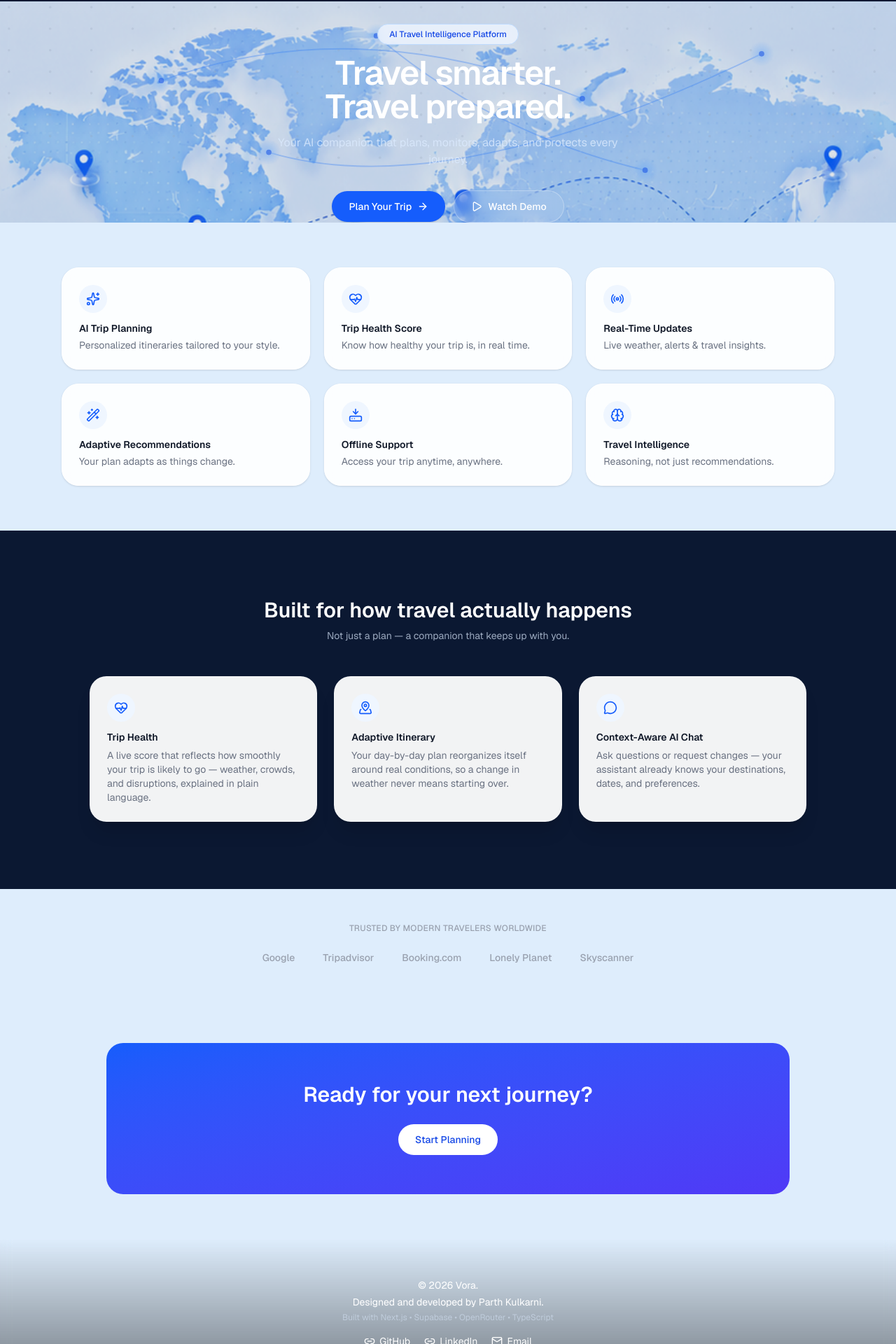
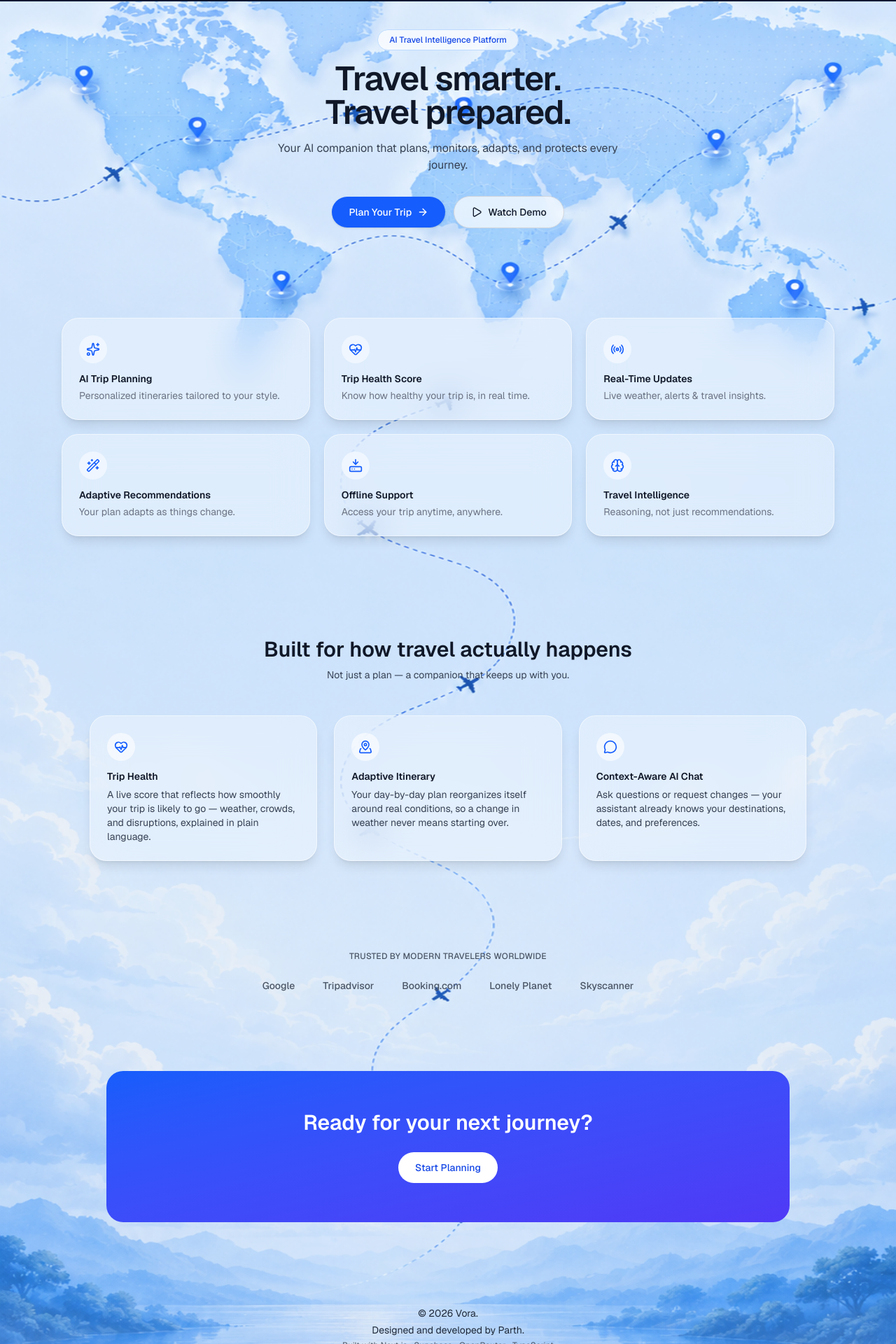
Before and after one commit to p-rth12999/ai-travel-intel, a Next.js app: page / in a window 1280 px wide. Shown: the part 74-1994 px from the top of the page at 70% size. Built offline with nearby package versions, Linux system fonts and the light colour scheme.

Commit message:
fixed landing page

```diff
--- a/src/app/page.tsx
+++ b/src/app/page.tsx
@@ -1,3 +1,4 @@
+
 import LandingNav from '@/components/landing/LandingNav'
 import Hero from '@/components/landing/Hero'
 import FeatureCards from '@/components/landing/FeatureCards'
@@ -5,10 +6,20 @@ import Showcase from '@/components/landing/Showcase'
 import SocialProof from '@/components/landing/SocialProof'
 import CTASection from '@/components/landing/CTASection'
 import Footer from '@/components/landing/Footer'
-
 export default function LandingPage() {
   return (
-    <div className="min-h-screen bg-[#DEEDFC]">
+    <div className="relative min-h-screen overflow-hidden bg-[#DEEDFC]">
+      {/* Background World Map Graphic */}
+      <div className="pointer-events-none absolute inset-0 z-0 flex justify-center select-none">
+        {/* eslint-disable-next-line @next/next/no-img-element */}
+        <img
+          src="/images/world-map-tall.png"
+          alt="World Map Background"
+          className="h-full w-full max-w-7xl object-cover object-top opacity-90 sm:object-fill"
+        />
+      </div>
+      {/* Page Content Layer */}
+      <div className="relative z-10">
         <LandingNav />
         <Hero />
         <FeatureCards />
@@ -17,5 +28,6 @@ export default function LandingPage() {
         <CTASection />
         <Footer />
       </div>
+    </div>
   )
 }
--- a/src/components/landing/FeatureCards.tsx
+++ b/src/components/landing/FeatureCards.tsx
@@ -24,7 +24,7 @@ export default function FeatureCards() {
             viewport={{ once: true, margin: '-60px' }}
             transition={{ duration: 0.5, delay: i * 0.08 }}
             whileHover={{ y: -4 }}
-            className="rounded-3xl border border-white bg-white/90 p-6 shadow-sm backdrop-blur transition-shadow hover:shadow-md"
+            className="rounded-3xl border border-white/50 bg-white/35 p-6 shadow-lg backdrop-blur-xl transition-shadow hover:shadow-xl"
           >
             <div className="mb-3 flex h-10 w-10 items-center justify-center rounded-full bg-blue-50">
               <f.icon className="h-5 w-5 text-blue-600" />
--- a/src/components/landing/Footer.tsx
+++ b/src/components/landing/Footer.tsx
@@ -2,18 +2,18 @@ import { Link2, Mail } from 'lucide-react'
 
 export default function Footer() {
   return (
-    <footer className="bg-gradient-to-b from-transparent to-black/50 px-6 py-14 text-center text-white backdrop-blur-sm">
+    <footer className="px-6 py-14 text-center text-gray-800">
       <p className="text-sm">© 2026 Vora.</p>
-      <p className="mt-1 text-sm">Designed and developed by Parth Kulkarni.</p>
-      <p className="mt-1 text-xs text-blue-100/50">Built with Next.js • Supabase • OpenRouter • TypeScript</p>
+      <p className="mt-1 text-sm">Designed and developed by Parth.</p>
+      <p className="mt-1 text-xs text-gray-600">Built with Next.js • Supabase • OpenRouter • TypeScript</p>
       <div className="mt-4 flex items-center justify-center gap-5">
-        <a href="https://github.com/p-rth12999" className="flex items-center gap-1.5 text-sm hover:text-white">
+        <a href="#" className="flex items-center gap-1.5 text-sm hover:text-gray-900">
           <Link2 className="h-4 w-4" /> GitHub
         </a>
-        <a href="https://www.linkedin.com/in/parth-kulkarni-18148332b/" className="flex items-center gap-1.5 text-sm hover:text-white">
+        <a href="#" className="flex items-center gap-1.5 text-sm hover:text-gray-900">
           <Link2 className="h-4 w-4" /> LinkedIn
         </a>
-        <a href="mailto:pyk12999@gmail.com" className="flex items-center gap-1.5 text-sm hover:text-white">
+        <a href="#" className="flex items-center gap-1.5 text-sm hover:text-gray-900">
           <Mail className="h-4 w-4" /> Email
         </a>
       </div>
--- a/src/components/landing/Hero.tsx
+++ b/src/components/landing/Hero.tsx
@@ -3,23 +3,16 @@
 import Link from 'next/link'
 import { motion } from 'framer-motion'
 import { ArrowRight, Play } from 'lucide-react'
-import WorldMapBackground from '@/components/landing/WorldMapBackground'
 
 export default function Hero() {
   return (
-    <section className="relative overflow-hidden bg-[#0B1832] pb-0 pt-8">
-  <div
-    className="absolute inset-0 bg-cover bg-top"
-    style={{ backgroundImage: "url('/images/world-map-tall.png')", minHeight: '160vh' }}
-  />
-  <div className="absolute inset-0 bg-[#0B1832]/10" />
-  <WorldMapBackground />
-      <div className="relative z-10 mx-auto max-w-3xl px-6 text-center">
+    <section className="relative px-6 pb-16 pt-10">
+      <div className="mx-auto max-w-3xl text-center">
         <motion.span
           initial={{ opacity: 0, y: 10 }}
           animate={{ opacity: 1, y: 0 }}
           transition={{ duration: 0.6 }}
-          className="mb-4 inline-block rounded-full border border-blue-200 bg-blue-50/80 px-4 py-1.5 text-xs font-medium text-blue-700 backdrop-blur"
+          className="mb-4 inline-block rounded-full border border-blue-200 bg-white/70 px-4 py-1.5 text-xs font-medium text-blue-700 backdrop-blur"
         >
           AI Travel Intelligence Platform
         </motion.span>
@@ -27,7 +20,7 @@ export default function Hero() {
           initial={{ opacity: 0, y: 16 }}
           animate={{ opacity: 1, y: 0 }}
           transition={{ duration: 0.7, delay: 0.1 }}
-          className="text-4xl font-semibold tracking-tight text-white sm:text-5xl"
+          className="text-4xl font-semibold tracking-tight text-gray-900 sm:text-5xl"
         >
           Travel smarter.<br />Travel prepared.
         </motion.h1>
@@ -35,7 +28,7 @@ export default function Hero() {
           initial={{ opacity: 0, y: 16 }}
           animate={{ opacity: 1, y: 0 }}
           transition={{ duration: 0.7, delay: 0.2 }}
-          className="mx-auto mt-4 max-w-lg text-base text-blue-100/80"
+          className="mx-auto mt-4 max-w-lg text-base text-gray-700"
         >
           Your AI companion that plans, monitors, adapts, and protects every journey.
         </motion.p>
@@ -48,9 +41,9 @@ export default function Hero() {
           <Link href="/login" className="flex items-center gap-2 rounded-full bg-blue-600 px-6 py-3 text-sm font-medium text-white shadow-sm hover:bg-blue-700">
             Plan Your Trip <ArrowRight className="h-4 w-4" />
           </Link>
-         <a href="#showcase" className="flex items-center gap-2 rounded-full border border-white/30 bg-white/10 px-6 py-3 text-sm font-medium text-white backdrop-blur hover:bg-white/20">
-  <Play className="h-4 w-4" /> Watch Demo
-</a>
+          <a href="#showcase" className="flex items-center gap-2 rounded-full border border-gray-300 bg-white/70 px-6 py-3 text-sm font-medium text-gray-900 backdrop-blur hover:bg-white">
+            <Play className="h-4 w-4" /> Watch Demo
+          </a>
         </motion.div>
       </div>
     </section>
--- a/src/components/landing/Showcase.tsx
+++ b/src/components/landing/Showcase.tsx
@@ -4,30 +4,18 @@ import { motion } from 'framer-motion'
 import { HeartPulse, MapPinned, MessageCircle } from 'lucide-react'
 
 const PANELS = [
-  {
-    icon: HeartPulse,
-    title: 'Trip Health',
-    desc: 'A live score that reflects how smoothly your trip is likely to go — weather, crowds, and disruptions, explained in plain language.',
-  },
-  {
-    icon: MapPinned,
-    title: 'Adaptive Itinerary',
-    desc: 'Your day-by-day plan reorganizes itself around real conditions, so a change in weather never means starting over.',
-  },
-  {
-    icon: MessageCircle,
-    title: 'Context-Aware AI Chat',
-    desc: 'Ask questions or request changes — your assistant already knows your destinations, dates, and preferences.',
-  },
+  { icon: HeartPulse, title: 'Trip Health', desc: 'A live score that reflects how smoothly your trip is likely to go — weather, crowds, and disruptions, explained in plain language.' },
+  { icon: MapPinned, title: 'Adaptive Itinerary', desc: 'Your day-by-day plan reorganizes itself around real conditions, so a change in weather never means starting over.' },
+  { icon: MessageCircle, title: 'Context-Aware AI Chat', desc: 'Ask questions or request changes — your assistant already knows your destinations, dates, and preferences.' },
 ]
 
 export default function Showcase() {
   return (
-    <section id="showcase" className="relative bg-[#0B1832] px-6 py-24">
+    <section id="showcase" className="relative px-6 py-20">
       <div className="mx-auto max-w-5xl">
         <div className="mb-12 text-center">
-          <h2 className="text-2xl font-semibold text-white sm:text-3xl">Built for how travel actually happens</h2>
-          <p className="mt-2 text-sm text-blue-100/70">Not just a plan — a companion that keeps up with you.</p>
+          <h2 className="text-2xl font-semibold text-gray-900 sm:text-3xl">Built for how travel actually happens</h2>
+          <p className="mt-2 text-sm text-gray-700">Not just a plan — a companion that keeps up with you.</p>
         </div>
 
         <div className="grid grid-cols-1 gap-6 sm:grid-cols-3">
@@ -38,13 +26,13 @@ export default function Showcase() {
               whileInView={{ opacity: 1, y: 0 }}
               viewport={{ once: true, margin: '-60px' }}
               transition={{ duration: 0.6, delay: i * 0.12 }}
-              className="rounded-3xl border border-white/10 bg-white/95 p-6 shadow-xl backdrop-blur"
+              className="rounded-3xl border border-white/50 bg-white/35 p-6 shadow-lg backdrop-blur-xl"
             >
-              <div className="mb-3 flex h-10 w-10 items-center justify-center rounded-full bg-blue-50">
+              <div className="mb-3 flex h-10 w-10 items-center justify-center rounded-full bg-white/60">
                 <panel.icon className="h-5 w-5 text-blue-600" />
               </div>
               <h3 className="text-sm font-semibold text-gray-900">{panel.title}</h3>
-              <p className="mt-1.5 text-sm text-gray-500">{panel.desc}</p>
+              <p className="mt-1.5 text-sm text-gray-700">{panel.desc}</p>
             </motion.div>
           ))}
         </div>
--- a/src/components/landing/SocialProof.tsx
+++ b/src/components/landing/SocialProof.tsx
@@ -3,12 +3,12 @@ const BRANDS = ['Google', 'Tripadvisor', 'Booking.com', 'Lonely Planet', 'Skysca
 export default function SocialProof() {
   return (
     <section className="mx-auto max-w-5xl px-6 py-12 text-center">
-      <p className="mb-6 text-xs font-medium uppercase tracking-wide text-gray-400">
-        Trusted by modern travelers worldwide
-      </p>
+      <p className="mb-6 text-xs font-medium uppercase tracking-wide text-gray-600">
+  Trusted by modern travelers worldwide
+</p>
       <div className="flex flex-wrap items-center justify-center gap-x-10 gap-y-4">
         {BRANDS.map((brand) => (
-          <span key={brand} className="text-sm font-medium text-gray-400">{brand}</span>
+          <span key={brand} className="text-sm font-medium text-gray-600">{brand}</span>
         ))}
       </div>
     </section>
```
Lines whose indentation alone changed are shown as unchanged.
